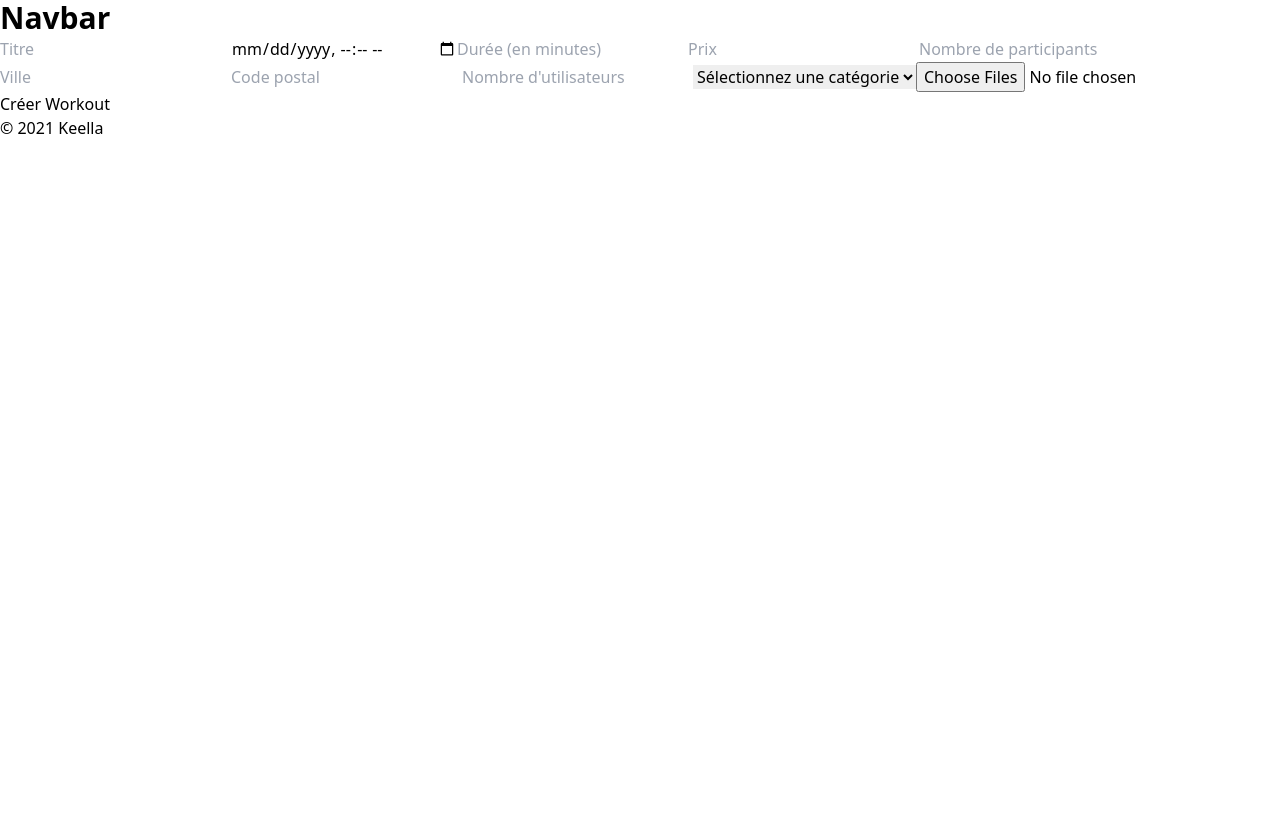
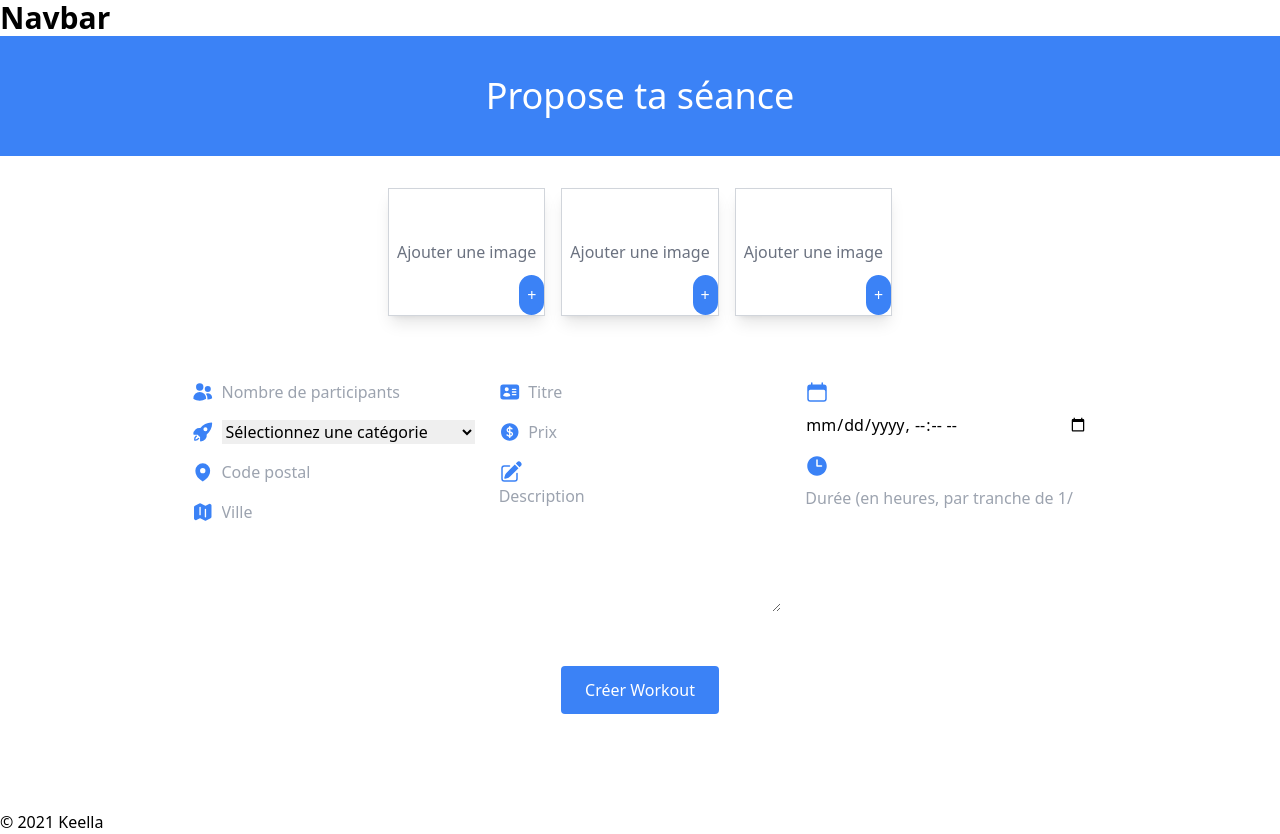
Before and after one commit to tommy-pellerin/front-keella, a React (Vite) app: page /form-workout in a window 1280 px wide. Before the commit the page ends 800 px from the top, so only its background shows below. Built offline with nearby package versions, Linux system fonts and the light colour scheme.

Commit message:
heroicicon

```diff
--- a/package.json
+++ b/package.json
@@ -10,6 +10,7 @@
     "preview": "vite preview"
   },
   "dependencies": {
+    "@heroicons/react": "^2.1.3",
     "jotai": "^2.8.3",
     "js-cookie": "^3.0.5",
     "ky": "^1.3.0",
--- a/src/components/workout/form-workout.jsx
+++ b/src/components/workout/form-workout.jsx
@@ -1,4 +1,5 @@
 import { useState } from 'react';
+import { UsersIcon, CurrencyDollarIcon, CalendarIcon, ClockIcon, RocketLaunchIcon, MapPinIcon, MapIcon, IdentificationIcon, PencilSquareIcon } from '@heroicons/react/24/solid';
 
 const FormWorkout = () => {
   const [workout, setWorkout] = useState({
@@ -26,33 +27,146 @@ const FormWorkout = () => {
     setWorkout({ ...workout, [name]: value });
   };
 
-  // Gérer l'ajout d'images
+  // Gérer l'ajout d'images et la prévisualisation
   const handleImageChange = (event) => {
-    setWorkout({ ...workout, images: [...workout.images, event.target.files[0]] });
+    const files = Array.from(event.target.files);
+    const newImagesPreview = files.map(file => {
+      return URL.createObjectURL(file);
+    });
+
+    setWorkout({ ...workout, images: [...workout.images, ...newImagesPreview] });
+  };
+
+  // Afficher les images sélectionnées avec un style de carte
+const renderImagesPreview = () => {
+    return workout.images.map((image, index) => (
+      <div key={index} className="border border-gray-300 shadow-lg p-2 relative">
+        <img src={image} alt={`Aperçu ${index}`} className="max-w-xs" />
+        {/* Bouton pour supprimer l'image */}
+        <button
+          onClick={() => handleRemoveImage(index)}
+          className="absolute top-0 right-0 bg-red-500 text-white p-1 rounded-full"
+        >
+          &times;
+        </button>
+      </div>
+    ));
+  };
+
+  // Gérer la suppression d'une image
+const handleRemoveImage = (index) => {
+    const updatedImages = workout.images.filter((_, i) => i !== index);
+    setWorkout({ ...workout, images: updatedImages });
+  };
+
+
+  // Dans le cas où il n'y a pas d'images, afficher un emplacement vide avec un bouton '+'
+const renderEmptySlots = () => {
+  const emptySlots = [];
+  for (let i = workout.images.length; i < 3; i++) {
+    emptySlots.push(
+      <div key={i} className="border border-gray-300 shadow-lg p-2 h-32 flex justify-center items-center relative">
+        <span className="text-gray-500">Ajouter une image</span>
+        {/* Bouton pour ajouter une image */}
+        <button
+          onClick={() => document.getElementById(`imageUpload${i}`).click()}
+          className="absolute bottom-0 right-0 bg-blue-500 text-white p-2 rounded-full"
+        >
+          +
+        </button>
+        {/* Input caché pour l'upload d'image */}
+        <input
+          type="file"
+          id={`imageUpload${i}`}
+          style={{ display: 'none' }}
+          onChange={handleImageChange}
+        />
+      </div>
+    );
+  }
+  return emptySlots;
 };
 
   return (
-    <form onSubmit={handleSubmit} className="form-workout">
-      {/* Champs du formulaire */}
-      <input type="text" name="title" placeholder="Titre" onChange={handleChange} required />
-      <input type="datetime-local" name="start_date" placeholder="Date et heure de début" onChange={handleChange} required />
-      <input type="number" name="duration" placeholder="Durée (en minutes)" onChange={handleChange} required />
-      <input type="number" name="price" placeholder="Prix" onChange={handleChange} required />
-      <input type="number" name="participant_count" placeholder="Nombre de participants" onChange={handleChange} required />
-      <input type="text" name="city" placeholder="Ville" onChange={handleChange} required />
-      <input type="text" name="postal_code" placeholder="Code postal" onChange={handleChange} required />
-      <input type="number" name="user_limit" placeholder="Nombre d'utilisateurs" onChange={handleChange} required />
-      <select name="category" onChange={handleChange} required>
-        {/* Remplacer avec les catégories de sports disponibles */}
+    <>
+      {/* Bandeau bleu avec un titre */}
+      <div className="bg-blue-500 text-white text-center py-10 mb-8">
+        <h1 className="text-4xl">Propose ta séance</h1>
+      </div>
+
+      {/* Conteneur principal */}
+      <div className="flex flex-col items-center mt-8 mb-16">
+
+        {/* Cartes de prévisualisation des images */}
+      <div className="grid grid-cols-3 gap-4 mb-16">
+        {renderImagesPreview()}
+        {renderEmptySlots()}
+      </div>
+
+        {/* Formulaire */}
+        <form onSubmit={handleSubmit} className="w-full max-w-4xl mb-8">
+          <div className="grid grid-cols-1 md:grid-cols-3 gap-6 mb-6">
+
+        {/* Première colonne */}
+        <div className="mb-6">
+      <div className="flex items-center mb-4">
+        <UsersIcon className="h-6 text-blue-500 mr-2" />
+        <input type="number" name="participant_count" placeholder="Nombre de participants" onChange={handleChange} required className="w-full" />
+      </div>
+      <div className="flex items-center mb-4">
+      <RocketLaunchIcon className="h-6 text-blue-500 mr-2" />
+        <select name="category" onChange={handleChange} required className="w-full">
           <option value="">Sélectionnez une catégorie</option>
           <option value="fitness">Fitness</option>
           <option value="yoga">Yoga</option>
           <option value="running">Running</option>
         </select>
-      <input type="file" name="images" onChange={handleImageChange} multiple />
+      </div>
+      <div className="flex items-center mb-4">
+      <MapPinIcon className="h-6 text-blue-500 mr-2" />
+        <input type="text" name="postal_code" placeholder="Code postal" onChange={handleChange} required className="w-full" />
+      </div>
+      <div className="flex items-center mb-4">
+      <MapIcon className="h-6 text-blue-500 mr-2" />
+        <input type="text" name="city" placeholder="Ville" onChange={handleChange} required className="w-full" />
+      </div>
+    </div>
+
+            {/* Deuxième colonne */}
+            <div className="mb-6">
+                <div className="flex items-center mb-4">
+            <IdentificationIcon className="h-6 text-blue-500 mr-2" />
+            <input type="text" name="titre" placeholder="Titre" onChange={handleChange} required className="w-full" />
+                </div>
+
+                <div className="flex items-center mb-4">
+            <CurrencyDollarIcon className="h-6 text-blue-500 mr-2" />
+            <input type="number" name="price" placeholder="Prix" onChange={handleChange} required className="w-full" />
+                </div>
+
+                    <div className="flex-1">
+                    <PencilSquareIcon className="h-6 text-blue-500 mr-2" />
+                        <textarea name="description" placeholder="Description" onChange={handleChange} required className="w-full h-32" />
+                    </div>
+             </div>
+
+
+            {/* Troisième colonne */}
+            <div className="mb-6">
+            <CalendarIcon className="h-6 text-blue-500 mb-2" />
+            <input type="datetime-local" name="start_date" placeholder="Date et heure de début" onChange={handleChange} required className="w-full mb-4" />
+            <ClockIcon className="h-6 text-blue-500 mb-2" />
+            <input type="number" name="duration" placeholder="Durée (en heures, par tranche de 1/2h)" min="0.5" step="0.5" onChange={handleChange} required className="w-full mb-4" />
+          </div>
+        </div>
+
           {/* Bouton de soumission */}
-      <button type="submit">Créer Workout</button>
+        <div className="flex justify-center">
+            <button type="submit" className="bg-blue-500 text-white py-3 px-6 rounded">Créer Workout</button>
+        </div>
         </form>
+      </div>
+    </>
   );
 };
 
```
Also changed, not shown: 1 other file (tests, documents, lock files or other folders). Lines whose indentation alone changed are shown as unchanged.
